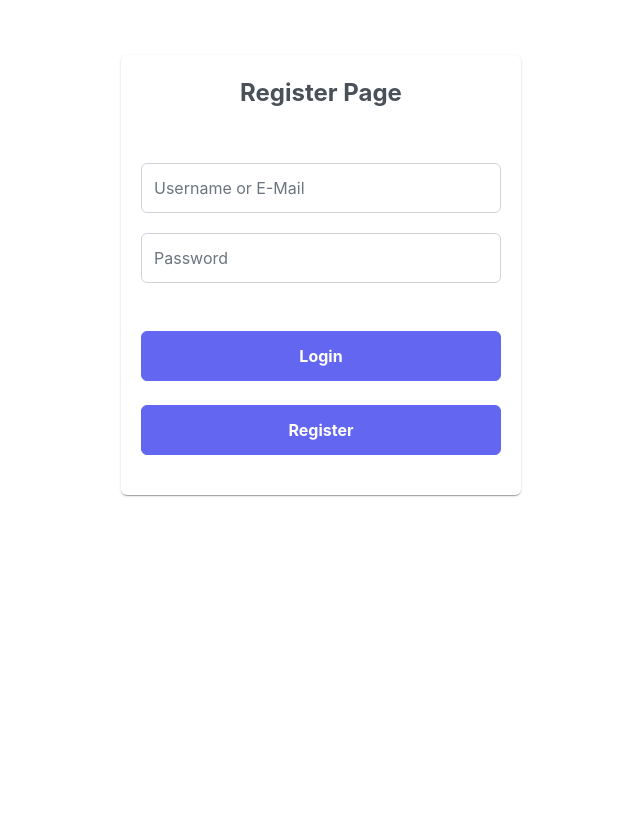
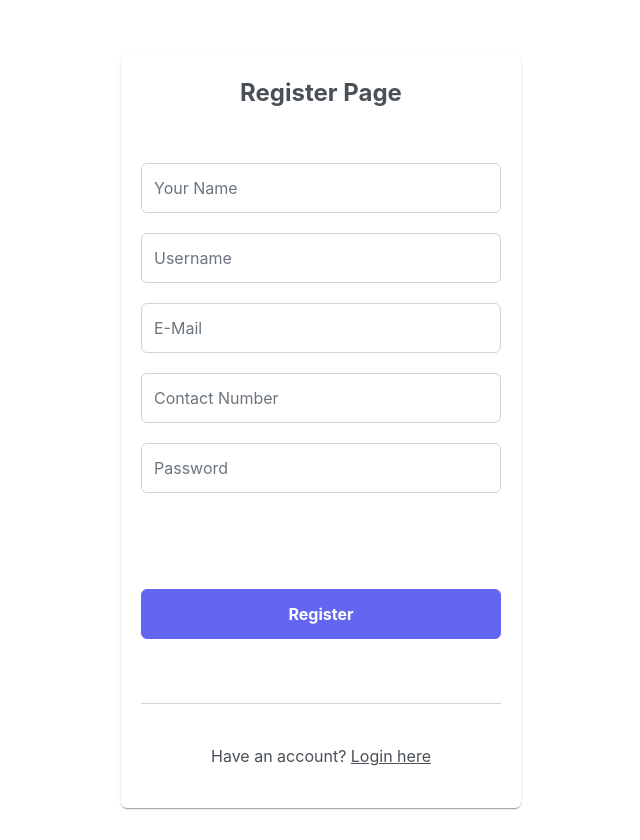
Before and after one commit to iandppl/Account-Management-Frontend, a React (Create React App) app: page /register in a window 1280 px wide. Shown: the whole page, without its empty margins (319-959 px from the left). Before the commit the page ends 800 px from the top, so only its background shows below. Built offline with nearby package versions, Linux system fonts and the light colour scheme.

Commit message:
updated ui for register

```diff
--- /dev/null
+++ b/babel.config.js
@@ -0,0 +1 @@
+module.exports = { presets: ["@babel/preset-env"] };
--- a/src/component/auth/Login.tsx
+++ b/src/component/auth/Login.tsx
@@ -9,21 +9,22 @@ import { InputText } from "primereact/inputtext";
 import { Button } from "primereact/button";
 import { useEffect, useReducer, useRef, useState } from "react";
 import { Modal } from "react-bootstrap";
-import loginReducer from "../../reducer/auth/authReducer.tsx";
+import authReducer from "../../reducer/auth/authReducer.tsx";
 
 const Login = (props) => {
-  const usernameRef: any = useRef();
-  const passwordRef: any = useRef();
+  const usernameRef = useRef();
+  const passwordRef = useRef();
   const navigate = useNavigate();
 
-  const initialState: any = { isValid: false, message: "" };
-  const [loginState, loginDispatch] = useReducer(loginReducer, initialState);
+  const initialState = { isValid: false, message: "", feedback: "" };
+  const [loginState, loginDispatch] = useReducer(authReducer, initialState);
 
   const [modalState, setModalState] = useState(false);
 
   useEffect(() => {
     if (loginState.message !== "") {
       document.getElementById("username").style.backgroundColor = "#FBE9E9";
+      document.getElementById("username").focus();
       document.getElementById("password").style.backgroundColor = "#FBE9E9";
     }
   }, [loginState]);
--- a/src/component/auth/Register.tsx
+++ b/src/component/auth/Register.tsx
@@ -7,19 +7,48 @@ import { useNavigate } from "react-router-dom";
 import { Card } from "primereact/card";
 import { InputText } from "primereact/inputtext";
 import { Button } from "primereact/button";
-import { useReducer, useRef, useState } from "react";
+import { useEffect, useReducer, useRef, useState } from "react";
 import { Modal } from "react-bootstrap";
-import loginReducer from "../../reducer/auth/authReducer.tsx";
+import authReducer from "../../reducer/auth/authReducer.tsx";
 
 const Register = (props) => {
   const [modalState, setModalState] = useState(false);
 
+  const nameRef: any = useRef();
   const usernameRef: any = useRef();
+  const emailRef: any = useRef();
+  const contactNumberRef: any = useRef();
   const passwordRef: any = useRef();
   const navigate = useNavigate();
 
   const initialState: any = { isValid: false, message: "" };
-  const [loginState, loginDispatch] = useReducer(loginReducer, initialState);
+  const [registerState, registerDispatch] = useReducer(
+    authReducer,
+    initialState
+  );
+
+  useEffect(() => {
+    if (registerState.feedback === "name") {
+      document.getElementById("name").style.backgroundColor = "#FBE9E9";
+      document.getElementById("name").focus();
+    }
+    if (registerState.feedback === "username") {
+      document.getElementById("username").style.backgroundColor = "#FBE9E9";
+      document.getElementById("username").focus();
+    }
+    if (registerState.feedback === "email") {
+      document.getElementById("email").style.backgroundColor = "#FBE9E9";
+      document.getElementById("email").focus();
+    }
+    if (registerState.feedback === "contactNumber") {
+      document.getElementById("contact").style.backgroundColor = "#FBE9E9";
+      document.getElementById("contact").focus();
+    }
+    if (registerState.feedback === "password") {
+      document.getElementById("password").style.backgroundColor = "#FBE9E9";
+      document.getElementById("password").focus();
+    }
+  }, [registerState]);
 
   // closing pop up modal
   const onCloseModal = () => {
@@ -31,15 +60,36 @@ const Register = (props) => {
     setModalState(true);
   };
 
-  const loginHandler = () => {
-    const userName = usernameRef.current.value;
+  const redirectToLoginPage = () => {
+    navigate("/");
+  };
+
+  const resetInput = () => {
+    document.getElementById("name").style.backgroundColor = "white";
+    document.getElementById("username").style.backgroundColor = "white";
+    document.getElementById("email").style.backgroundColor = "white";
+    document.getElementById("contact").style.backgroundColor = "white";
+    document.getElementById("password").style.backgroundColor = "white";
+    registerDispatch({ type: authConstants.RESET_INPUT });
+  };
+
+  const registerHandler = () => {
+    const name = nameRef.current.value;
+    const username = usernameRef.current.value;
+    const email = emailRef.current.value;
+    const contactNumber = contactNumberRef.current.value;
     const password = passwordRef.current.value;
-    loginDispatch({ type: constants.LOGIN, payload: { userName, password } });
+
+    registerDispatch({
+      type: authConstants.REGISTER,
+      payload: { name, username, email, contactNumber, password },
+    });
   };
 
   if (props.isLoggedIn) {
-    navigate("/");
+    redirectToLoginPage();
   }
+
   return (
     <div className="login-container">
       <Card
@@ -51,10 +101,41 @@ const Register = (props) => {
         <div className="p-fluid">
           <div className="p-field">
             <InputText
+              id="name"
+              type="name"
+              placeholder="Your Name"
+              ref={nameRef}
+              onKeyDown={() => resetInput()}
+            />
+          </div>
+          <div className="login-form-between-padding"></div>
+          <div className="p-field">
+            <InputText
               id="username"
               type="username"
-              placeholder="Username or E-Mail"
+              placeholder="Username"
               ref={usernameRef}
+              onKeyDown={() => resetInput()}
+            />
+          </div>
+          <div className="login-form-between-padding"></div>
+          <div className="p-field">
+            <InputText
+              id="email"
+              type="email"
+              placeholder="E-Mail"
+              ref={emailRef}
+              onKeyDown={() => resetInput()}
+            />
+          </div>
+          <div className="login-form-between-padding"></div>
+          <div className="p-field">
+            <InputText
+              id="contact"
+              type="contact"
+              placeholder="Contact Number"
+              ref={contactNumberRef}
+              onKeyDown={() => resetInput()}
             />
           </div>
           <div className="login-form-between-padding"></div>
@@ -64,39 +145,37 @@ const Register = (props) => {
               type="password"
               placeholder="Password"
               ref={passwordRef}
+              onKeyDown={() => resetInput()}
             />
-            <br />
-            <br />
-            <div
-              style={loginState.isValid ? { color: "black" } : { color: "red" }}
-            >
-              {loginState.message}
-            </div>
           </div>
+          <br />
+          <br />
+          <div
+            style={
+              registerState.isValid ? { color: "black" } : { color: "red" }
+            }
+          >
+            {registerState.message}
+          </div>
+          <br />
           <br />
           <div className="p-field">
             {/* <Button label="Login" onClick={props.login} /> */}
-            <Button label="Login" onClick={() => loginHandler()} />
+            <Button label="Register" onClick={() => registerHandler()} />
           </div>
           <br />
+          <br />
+          <hr />
+          <br />
           <div className="p-field">
-            {/* <Button label="Login" onClick={props.login} /> */}
-            <Button label="Register" onClick={() => redirectToRegisterPage()} />
+            Have an account?{" "}
+            <span
+              onClick={() => redirectToLoginPage()}
+              style={{ textDecoration: "underline", cursor: "pointer" }}
+            >
+              Login here
+            </span>
           </div>
-          {/* <div className="p-field">
-            <Link
-              className="p-button"
-              style={{
-                display: "block",
-                margin: "1rem 0",
-                fontWeight: "Bold",
-                textDecoration: "none",
-              }}
-              to={`/register`}
-            >
-              Register
-            </Link>
-          </div> */}
         </div>
       </Card>
 
--- a/src/reducer/auth/authReducer.tsx
+++ b/src/reducer/auth/authReducer.tsx
@@ -40,15 +40,74 @@ const loginReducer = (state, action) => {
           };
         }
       }
+    case authConstants.REGISTER:
+      // SUCCESS CASE
+      if (
+        action.payload.name.length > 0 &&
+        action.payload.username.length > 0 &&
+        action.payload.email.includes("@") &&
+        action.payload.email.length > 0 &&
+        action.payload.contactNumber.length > 0 &&
+        action.payload.password.length > 0
+      ) {
+        return {
+          isValid: true,
+          message: "successful registration",
+        };
+      } else {
+      }
+
+      // FAILURE CASE
+      if (action.payload.name.length === 0) {
+        return {
+          isValid: false,
+          message: "Please enter your name",
+          feedback: "name",
+        };
+      }
+      if (action.payload.username.length === 0) {
+        return {
+          isValid: false,
+          message: "Please enter your username",
+          feedback: "username",
+        };
+      }
+      if (
+        !action.payload.email.includes("@") ||
+        action.payload.email.length === 0
+      ) {
+        return {
+          isValid: false,
+          message: "Please enter your email",
+          feedback: "email",
+        };
+      }
+      if (action.payload.contactNumber.length === 0) {
+        return {
+          isValid: false,
+          message: "Please enter your contact number",
+          feedback: "contactNumber",
+        };
+      }
+      if (action.payload.password.length === 0) {
+        return {
+          isValid: false,
+          message: "Please enter your password",
+          feedback: "password",
+        };
+      }
+
     case authConstants.RESET_INPUT:
       return {
-        ...state,
+        isValid: false,
         message: "",
+        feedback: "",
       };
     default:
       return {
         isValid: false,
         message: "Please enter username and password",
+        feedback: "",
       };
   }
 };
--- /dev/null
+++ b/webpack.config.js
@@ -0,0 +1,23 @@
+module.exports = {
+  module: {
+    loaders: [
+      { exclude: ["node_modules"], loader: "babel", test: /\.jsx?$/ },
+      { loader: "style-loader!css-loader", test: /\.css$/ },
+      { loader: "url-loader", test: /\.gif$/ },
+      { loader: "file-loader", test: /\.(ttf|eot|svg)$/ },
+    ],
+  },
+  resolve: {
+    alias: {
+      config$: "./configs/app-config.js",
+      react: "./vendor/react-master",
+    },
+    extensions: ["", "js", "jsx"],
+    modules: [
+      "node_modules",
+      "bower_components",
+      "shared",
+      "/shared/vendor/modules",
+    ],
+  },
+};
```
Also changed, not shown: fileTransformer.js (added, +7 -0 lines), package.json (+14 -1 lines), 2 other files (tests, documents, lock files or other folders).
